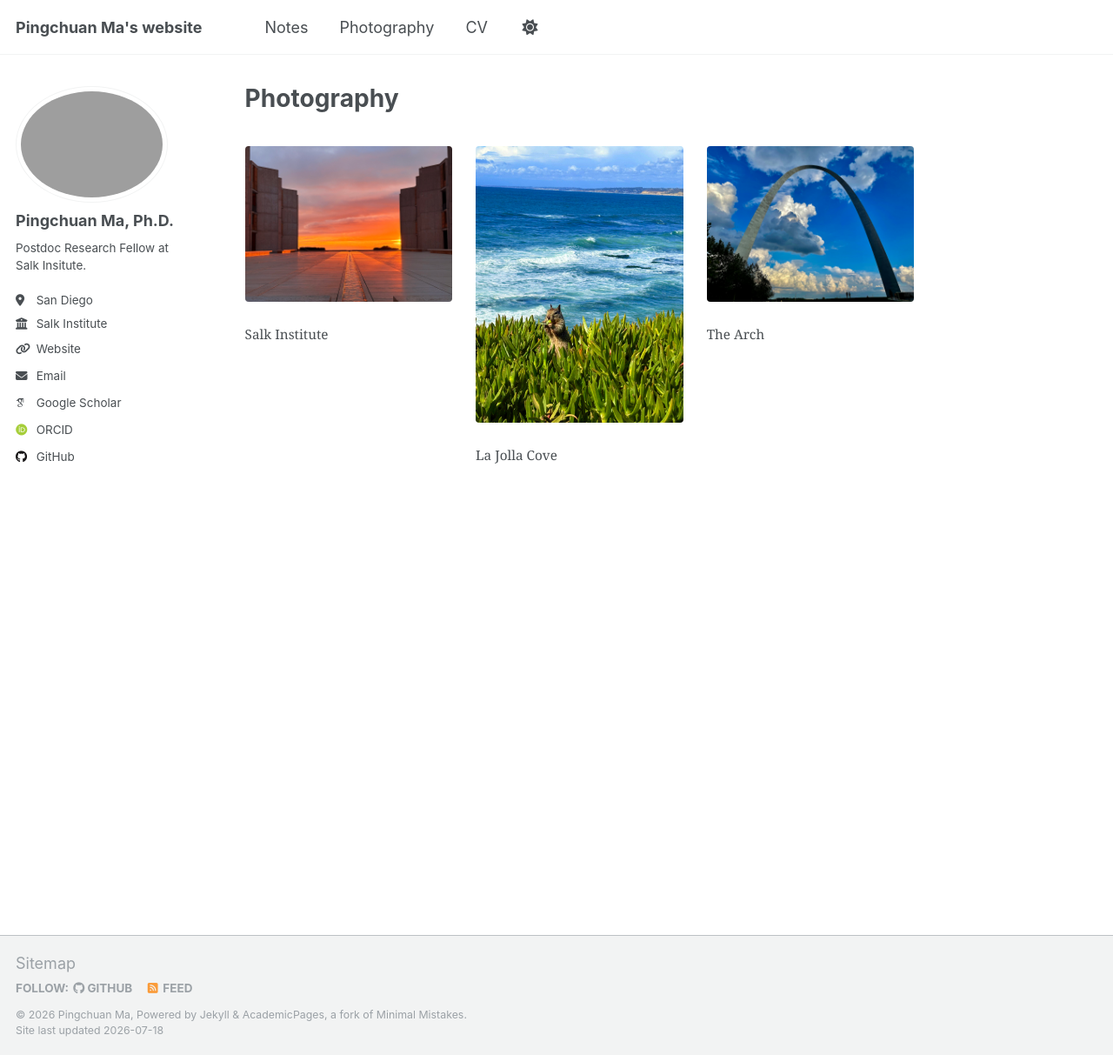
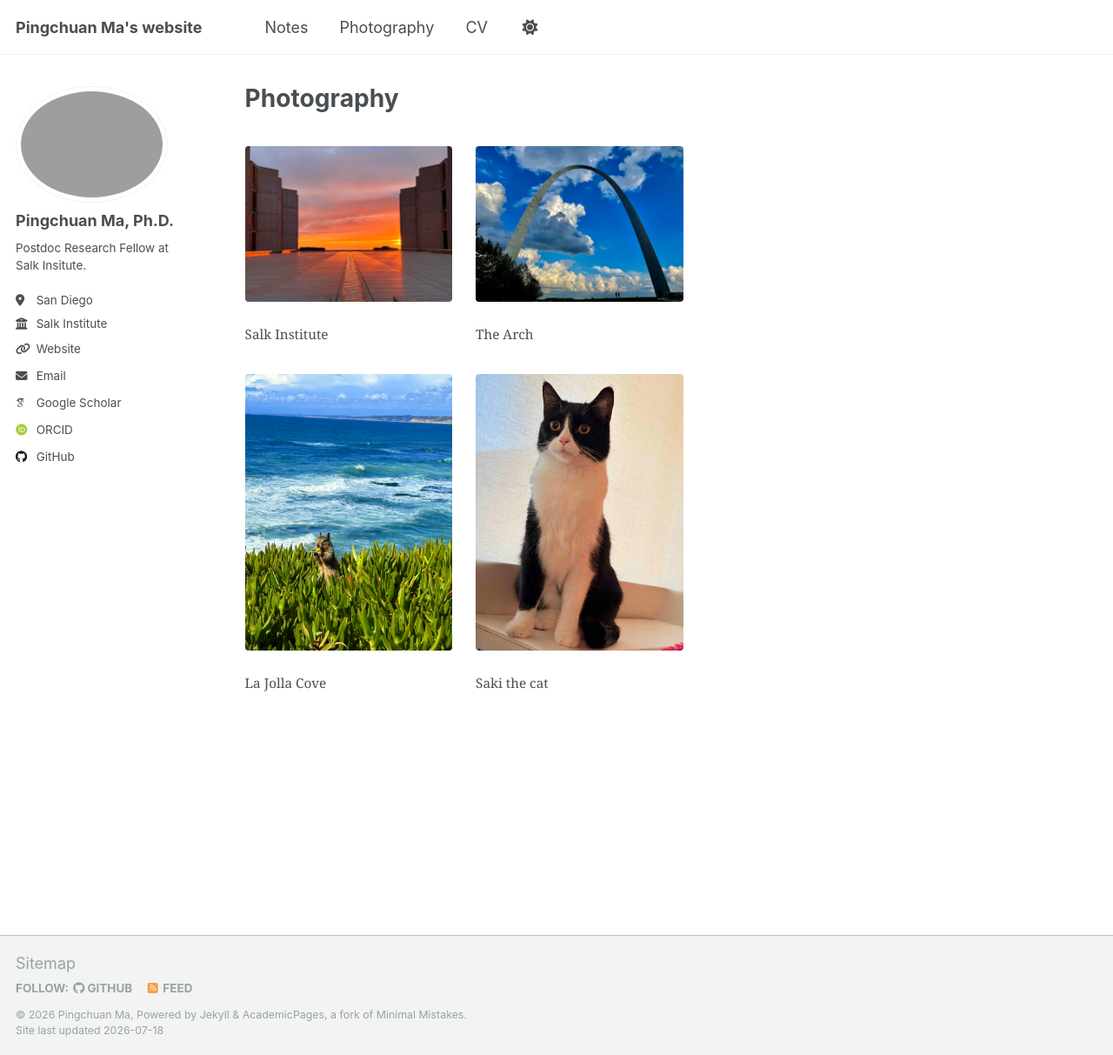
Before and after one commit to pcmaaaaa/pcmaaaaa.github.io, a Jekyll site: the page built from _pages/photography.md, in a window 1280 px wide and 1213 px high. Shown: the whole window at 87% size. Built offline with Jekyll 4.4.1, drawn with Linux system fonts in a browser that asks for light colours; some web fonts are replaced; a script that is not in the unit is left out.

Commit message:
add photo

```diff
--- a/_pages/photography.md
+++ b/_pages/photography.md
@@ -18,6 +18,11 @@
   url: photography/Arch.jpg
   alt: "The Arch from St. Louis"
   title: "The Arch"
+
+- image_path: photography/Saki.jpg
+  url: photography/Saki.jpg
+  alt: ""
+  title: "Saki the cat"
 ---
 
 {% comment %}
```
Also changed, not shown: images/photography/Saki.jpg (added).
